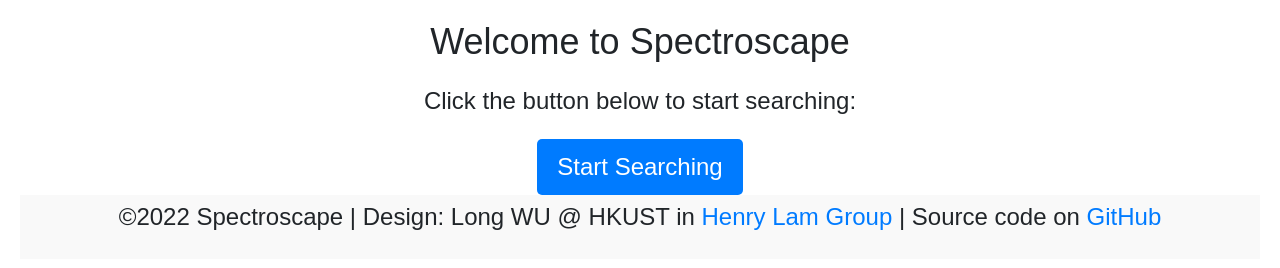
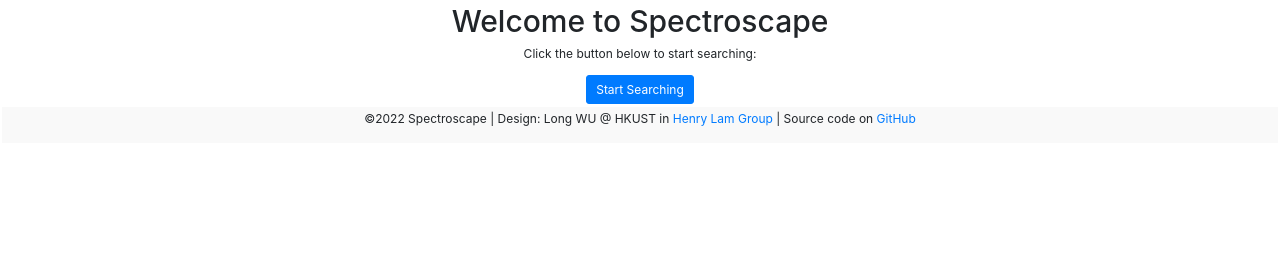
Before and after one commit to wulongict/SpectralArchiveWeb, a plain HTML site: page arxiv/index.html in a window 1280 px wide. Drawn offline with nearby package versions, Linux system fonts and the light colour scheme.

Commit message:
update index html

```diff
--- a/arxiv/index.html
+++ b/arxiv/index.html
@@ -8,8 +8,10 @@
     <link rel="stylesheet" href="https://stackpath.bootstrapcdn.com/bootstrap/4.1.1/css/bootstrap.min.css"
           integrity="sha384-WskhaSGFgHYWDcbwN70/dfYBj47jz9qbsMId/iRN3ewGhXQFZCSftd1LZCfmhktB"
           crossorigin="anonymous">
+
+		  <link href="/lorikeet/css/my.css" rel="stylesheet" type="text/css">
 	<title>Welcome to Spectroscape</title>
-	<style>
+	<!-- <style>
 		body {
 			font-family: Arial, sans-serif;
 			padding: 20px;
@@ -35,12 +37,16 @@
 		button:hover {
 			background-color: #0069d9;
 		}
-	</style>
+	</style> -->
 </head>
 <body>
-	<h1>Welcome to Spectroscape</h1>
+	<div class="container-fluid">
+		<div class="text-center p-1">
+		<h1>Welcome to Spectroscape</h1>
 	<p>Click the button below to start searching:</p>
-	<button onclick="startSearch()">Start Searching</button>
+	<button onclick="startSearch()" class="btn btn-primary">Start Searching</button>
+	</div>
+
 
 	  <!-- <div id="footer"> -->
   <!-- Copyright -->
@@ -51,6 +57,9 @@
     </p>
 
   </div>
+	</div>
+
+
 	<script>
 		function startSearch() {
 			window.location.href = "/id/5105809";
```
